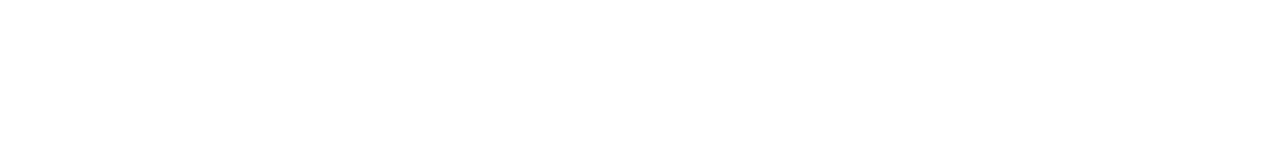
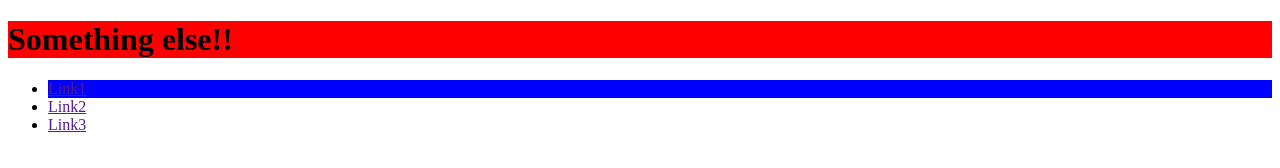
Before and after one commit to HectorBecMe/Accelerated-JavaScript-Training, a plain HTML site: page index.html in a window 1280 px wide. Drawn offline with Linux system fonts and the light colour scheme.

Commit message:
chapter09 - 082
The Document Object and How to Interact with It7m 18s

```diff
--- a/index.html
+++ b/index.html
@@ -6,6 +6,13 @@
   <title>JavaScript Bootcamp</title>
 </head>
 <body>
+  <h1>Hello!!</h1>
+
+  <ul>
+    <li><a href="">Link1</a></li>
+    <li><a href="">Link2</a></li>
+    <li><a href="">Link3</a></li>
+  </ul>
 
   <script src="/js/chapter09.js"></script>
 </body>
--- a/js/chapter09.js
+++ b/js/chapter09.js
@@ -22,3 +22,18 @@ console.log(location.hostname);
 console.log(location.pathname);
 // location.reload();
 //location.replace('https://www.google.com');
+
+
+// THE DOCUMENT OBJECT AND HOW TO INTERACT WITH IT
+console.log('\nTHE DOCUMENT OBJECT AND HOW TO INTERACT WITH IT>>>');
+console.log(document);
+console.log(document.URL);
+console.log(document.title);
+console.log(document.body);
+console.log(document.body.children);
+console.log(document.body.children[0].textContent);
+document.body.children[0].textContent = 'Something else!!';
+document.body.children[0].style.backgroundColor = 'red';
+
+console.log(document.body.children[1].children[0]);
+document.body.children[1].children[0].style.backgroundColor = 'blue';
```
